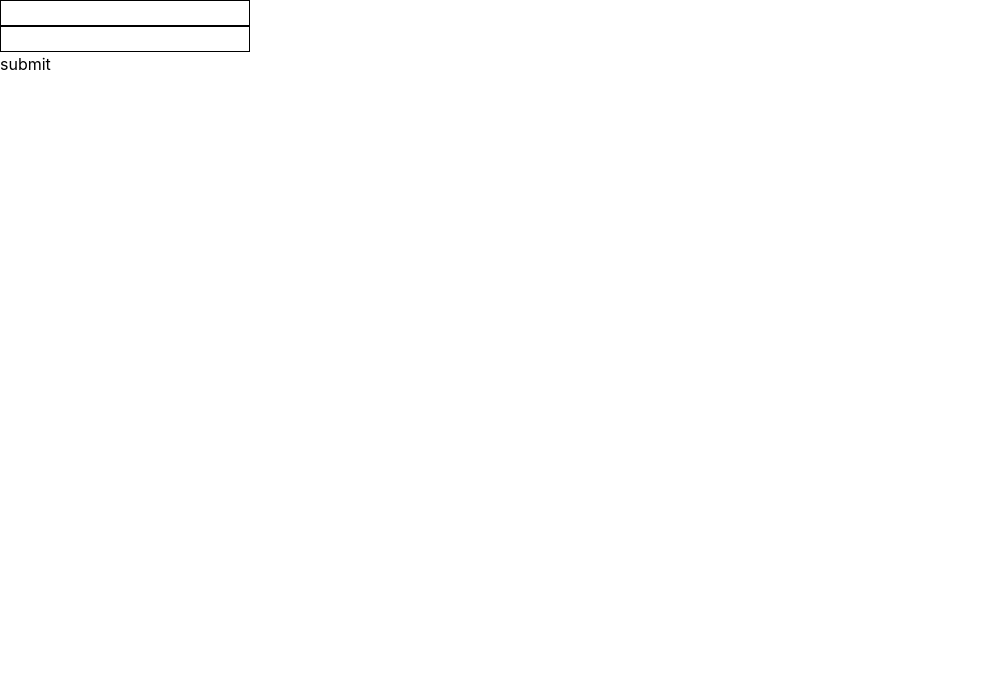
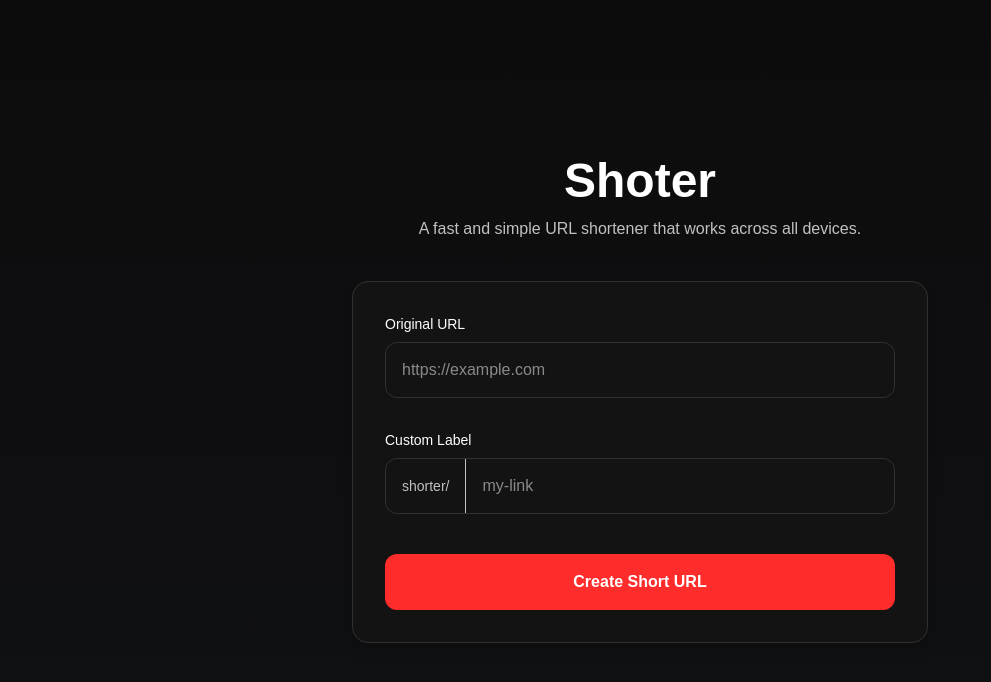
Before and after one commit to iamwilllll/shorter, a React (Vite) app: page / in a window 1280 px wide. Shown: the top 682 px of the page, without its empty margins (0-991 px from the left). Built offline with nearby package versions, Linux system fonts and the light colour scheme; no server answers.

Commit message:
feat: enhance Form component with improved message handling and validation, integrate useShorterForm hook

```diff
--- a/src/components/Form.tsx
+++ b/src/components/Form.tsx
@@ -1,52 +1,64 @@
-import { useForm, type SubmitHandler } from 'react-hook-form';
+import { useForm } from 'react-hook-form';
 import type { CreateShortUrlT } from '../types';
-import { useCreateShortUrl } from '../hooks';
+import { useShorterForm } from '../hooks';
 
-function ErrorMessage({ message }: { message?: string }) {
-    return <p className="">{message}</p>;
+function Message({ message, type }: { message?: string; type?: 'error' | 'success' }) {
+    if (!message) return <div className="h-6" />;
+
+    return <p className={`h-6 px-1 text-sm ${type === 'success' ? 'text-green-600' : 'text-red-500'}`}>{message}</p>;
 }
 
 export function Form() {
-    const { createShortUrl } = useCreateShortUrl();
     const { register, handleSubmit, formState } = useForm<CreateShortUrlT>();
-
-    const onSubmit: SubmitHandler<CreateShortUrlT> = async (formData) => {
-        const savedURL = await createShortUrl(formData);
-        if (savedURL) {
-            console.log('URL was shorter successful ' + savedURL);
-        }
-    };
-
-    const validateURL = (value: string) => {
-        try {
-            const url = new URL(value);
-
-            if (!['http:', 'https:'].includes(url.protocol)) {
-                return 'Only accept HTTP or HTTPS';
-            }
-
-            return true;
-        } catch {
-            return 'Invalid URL';
-        }
-    };
+    const { onSubmit, validateURL, handleCopy, copied, errorMessage, successfulMessage } = useShorterForm();
 
     return (
-        <div>
-            <form onSubmit={handleSubmit(onSubmit)}>
+        <section className="flex min-h-screen flex-col items-center justify-center bg-linear-to-b from-transparent to-slate-500/5 px-4">
+            <div className="mb-10 text-center">
+                <h1 className="mb-3 text-5xl font-black">Shoter</h1>
+
+                <p className="text-tertiary-text max-w-md">A fast and simple URL shortener that works across all devices.</p>
+            </div>
+
+            <form
+                onSubmit={handleSubmit(onSubmit)}
+                className="bg-secondary-surface border-default-border flex w-full max-w-xl flex-col rounded-2xl border p-8 shadow-lg"
+            >
+                <label htmlFor="originalUrl" className="mb-2 text-sm font-medium">
+                    Original URL
+                </label>
+
                 <input
-                    type="text"
+                    type="url"
                     id="originalUrl"
-                    className="border"
-                    {...register('originalUrl', { required: 'URL is required', validate: validateURL })}
+                    placeholder="https://example.com"
+                    className={`border-default-border h-14 w-full rounded-xl border px-4 transition-all outline-none`}
+                    {...register('originalUrl', {
+                        required: 'URL is required',
+                        validate: validateURL,
+                    })}
                 />
-                <ErrorMessage message={formState.errors.originalUrl?.message} />
+
+                <Message message={formState.errors.originalUrl?.message} />
+
+                <label htmlFor="label" className="mt-2 mb-2 text-sm font-medium">
+                    Custom Label
+                </label>
+
+                <div
+                    className={`flex h-14 overflow-hidden rounded-xl border transition-all ${
+                        formState.errors.label ? 'border-red-500' : 'border-default-border'
+                    }`}
+                >
+                    <div className="text-tertiary-text flex items-center border-r px-4 text-sm whitespace-nowrap">shorter/</div>
 
                     <input
                         type="text"
                         id="label"
-                    className="border"
+                        placeholder="my-link"
+                        className="w-full px-4 outline-none"
                         {...register('label', {
+                            required: 'Label is required',
                             pattern: {
                                 value: /^[a-zA-Z0-9-_]+$/,
                                 message: 'Only letters, numbers, hyphens and underscores are allowed',
@@ -61,10 +73,34 @@ export function Form() {
                             },
                         })}
                     />
-                <ErrorMessage message={formState.errors.label?.message} />
+                </div>
 
-                <button type="submit">submit</button>
+                <Message message={formState.errors.label?.message} />
+
+                <button
+                    type="submit"
+                    disabled={formState.isSubmitting}
+                    className="bg-brand mt-4 h-14 rounded-xl font-semibold text-white transition-all hover:scale-[1.02] hover:opacity-90 active:scale-[0.98] disabled:cursor-not-allowed disabled:opacity-50"
+                >
+                    {formState.isSubmitting ? 'Creating...' : 'Create Short URL'}
+                </button>
+
+                {successfulMessage && (
+                    <div className="mt-5 flex items-center justify-between gap-3 rounded-xl border border-green-500/20 bg-green-500/10 p-4">
+                        <span className="truncate text-green-600">{successfulMessage}</span>
+
+                        <button type="button" onClick={handleCopy} className="shrink-0 text-sm font-medium underline">
+                            {copied ? 'Copied!' : 'Copy'}
+                        </button>
+                    </div>
+                )}
+
+                {errorMessage && (
+                    <p className="text-brand border-brand/20 bg-brand/10 mt-5 flex w-full items-center justify-between gap-3 truncate rounded-xl border p-2 text-center">
+                        {errorMessage}
+                    </p>
+                )}
             </form>
-        </div>
+        </section>
     );
 }
--- a/src/hooks/index.ts
+++ b/src/hooks/index.ts
@@ -1,3 +1,5 @@
 export * from './useCreateUrl';
 export * from './useReadUrls';
 export * from './useGetUrlByLabel';
+
+export * from './useShorterForm';
--- a/src/hooks/useCreateUrl.ts
+++ b/src/hooks/useCreateUrl.ts
@@ -7,7 +7,6 @@ export function useCreateShortUrl() {
     const { getUrlByLabel } = useGetUrlByLabel();
 
     async function createShortUrl({ label, originalUrl }: CreateShortUrlT) {
-        try {
         const existingUrl = await getUrlByLabel(label);
         if (existingUrl) throw new Error('URL with this label already exists');
 
@@ -20,9 +19,6 @@ export function useCreateShortUrl() {
         });
 
         return `${window.location.origin}${formattedLabel}`;
-        } catch (error) {
-            console.error(error);
-        }
     }
 
     return { createShortUrl };
--- /dev/null
+++ b/src/hooks/useShorterForm.ts
@@ -0,0 +1,62 @@
+import { useForm, type SubmitHandler } from 'react-hook-form';
+import type { CreateShortUrlT } from '../types';
+import { useCreateShortUrl } from '.';
+import { useState } from 'react';
+
+export function useShorterForm() {
+    const { createShortUrl } = useCreateShortUrl();
+
+    const { reset } = useForm<CreateShortUrlT>();
+
+    const [successfulMessage, setSuccessfulMessage] = useState('');
+    const [errorMessage, setErrorMessage] = useState('');
+    const [copied, setCopied] = useState(false);
+
+    const onSubmit: SubmitHandler<CreateShortUrlT> = async (formData) => {
+        setSuccessfulMessage('');
+        setErrorMessage('');
+        let savedURL = '';
+
+        try {
+            savedURL = await createShortUrl({
+                ...formData,
+                label: formData.label.trim(),
+                originalUrl: formData.originalUrl.trim(),
+            });
+        } catch (err) {
+            console.error((err as Error).message);
+            setErrorMessage('Failed to create short URL');
+        }
+
+        if (savedURL) {
+            setSuccessfulMessage(savedURL);
+            reset();
+        }
+    };
+
+    const validateURL = (value: string) => {
+        try {
+            const url = new URL(value);
+
+            if (!['http:', 'https:'].includes(url.protocol)) {
+                return 'Only HTTP and HTTPS URLs are allowed';
+            }
+
+            return true;
+        } catch {
+            return 'Invalid URL';
+        }
+    };
+
+    const handleCopy = async () => {
+        await navigator.clipboard.writeText(successfulMessage);
+
+        setCopied(true);
+
+        setTimeout(() => {
+            setCopied(false);
+        }, 2000);
+    };
+
+    return { onSubmit, validateURL, handleCopy, successfulMessage, errorMessage, copied };
+}
--- a/src/index.css
+++ b/src/index.css
@@ -1 +1,117 @@
 @import 'tailwindcss';
+
+:root {
+    --font-primary-base: 'Raleway', sans-serif;
+    --font-secondary-base: 'Nunito', sans-serif;
+
+    --color-primary-base: #ff2c2c;
+
+    --surface-primary: #0c0c0d;
+    --surface-secondary: #131313;
+    --surface-tertiary: #272727;
+
+    --text-primary: #ffffff;
+    --text-secondary: #c6c6c6;
+    --text-tertiary: #c1c1c1;
+
+    --surface-modal: #00000080;
+    --border-default: #303030;
+}
+
+@theme {
+    --font-primary: var(--font-primary-base);
+    --font-secondary: var(--font-secondary-base);
+
+    --color-brand: var(--color-primary-base);
+
+    --color-primary-surface: var(--surface-primary);
+    --color-secondary-surface: var(--surface-secondary);
+    --color-tertiary-surface: var(--surface-tertiary);
+
+    --color-primary-text: var(--text-primary);
+    --color-secondary-text: var(--text-secondary);
+    --color-tertiary-text: var(--text-tertiary);
+
+    --color-modal-surface: var(--surface-modal);
+    --color-default-border: var(--border-default);
+}
+
+svg {
+    display: block;
+    width: 25px;
+    height: 25px;
+}
+
+button {
+    cursor: pointer;
+}
+
+html,
+body,
+#root {
+    height: 100%;
+    width: 100%;
+    background: var(--color-primary-surface);
+    color: var(--color-primary-text);
+    font-family: var(--font-primary);
+}
+
+.loader {
+    width: 40px;
+    aspect-ratio: 1;
+    position: relative;
+    margin: auto;
+}
+
+.loader:before,
+.loader:after {
+    content: '';
+    position: absolute;
+    top: 0;
+    left: 0;
+    margin: -8px 0 0 -8px;
+    width: 16px;
+    aspect-ratio: 1;
+    background: var(--primary-color);
+    animation:
+        l2-1 2s infinite,
+        l2-2 1s infinite;
+}
+
+.loader:after {
+    background: white;
+    animation-delay: -1s, 0s;
+}
+
+@keyframes l2-1 {
+    0% {
+        top: 0;
+        left: 0;
+    }
+    25% {
+        top: 100%;
+        left: 0;
+    }
+    50% {
+        top: 100%;
+        left: 100%;
+    }
+    75% {
+        top: 0;
+        left: 100%;
+    }
+    100% {
+        top: 0;
+        left: 0;
+    }
+}
+
+@keyframes l2-2 {
+    40%,
+    50% {
+        transform: rotate(0.25turn) scale(0.5);
+    }
+    100% {
+        transform: rotate(0.5turn) scale(1);
+    }
+}
```
Lines whose indentation alone changed are shown as unchanged.
